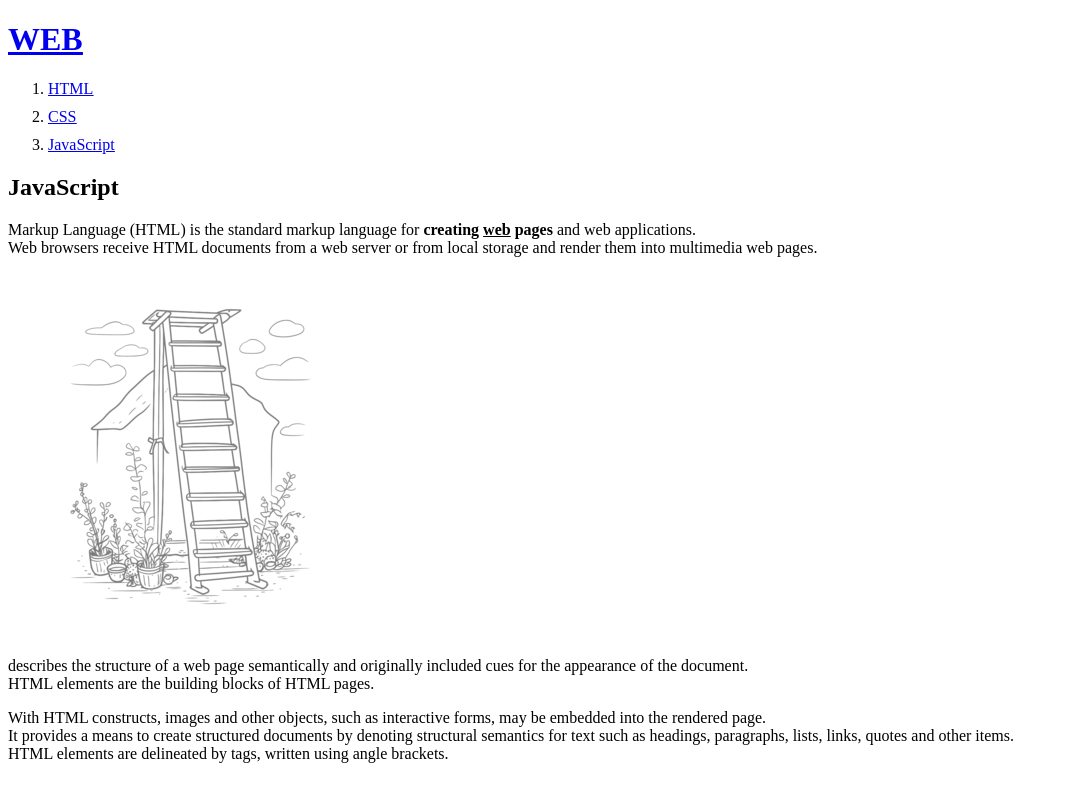
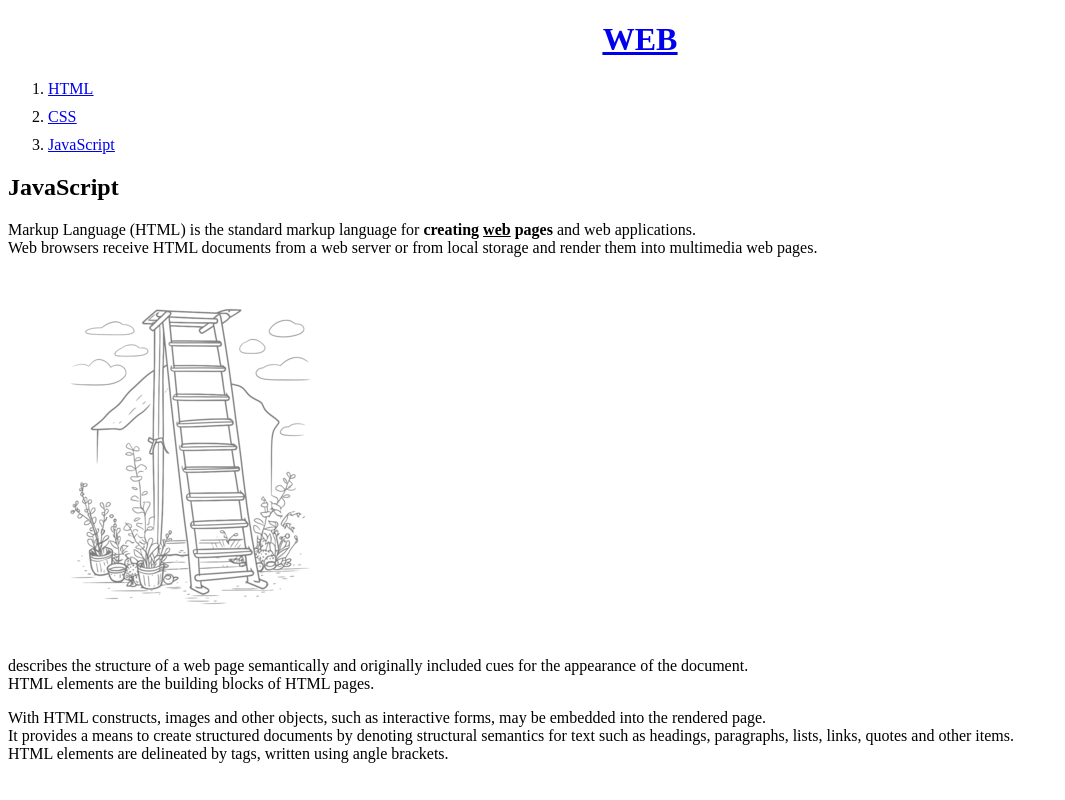
Before and after one commit to NamDle-0512/TestSite, a plain HTML site: page 3.html in a window 1280 px wide. Shown: the whole page, without its empty margins (0-1065 px from the left). Drawn offline with Linux system fonts and the light colour scheme.

Commit message:
Web 상단 제목 위치 변경
왼쪽에서 가운데로 위치 변경

```diff
--- a/3.html
+++ b/3.html
@@ -7,7 +7,7 @@
 </head>
 
 <body>
-    <h1><u><a href="index.html">WEB</a></u></h1>
+    <h1 style="text-align: center;"><u><a href="index.html">WEB</a></u></h1>
     <ol>
         <li style="margin-top:5px;"><a href="1.html"><u>HTML</u></a></li>
         <li style="margin-top:10px;"><a href="2.html"><u>CSS</u></a></li>
```
Also changed, not shown: index.html (+1 -1 lines).
